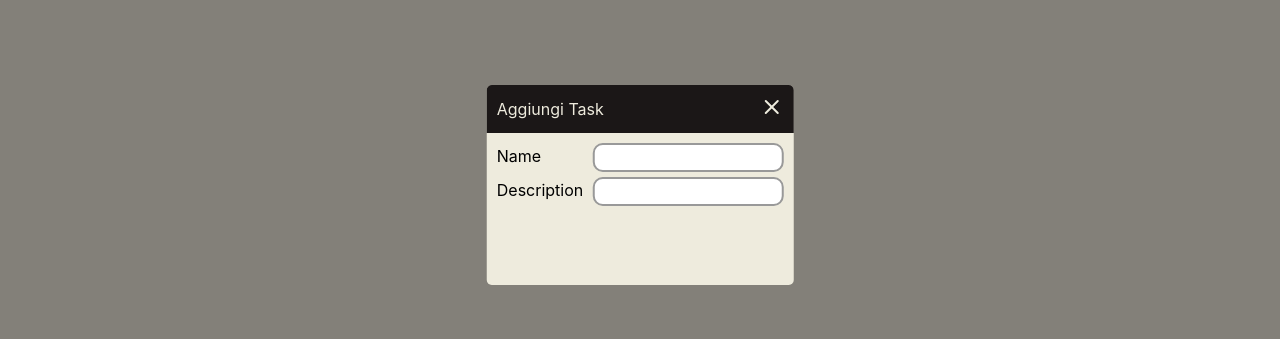
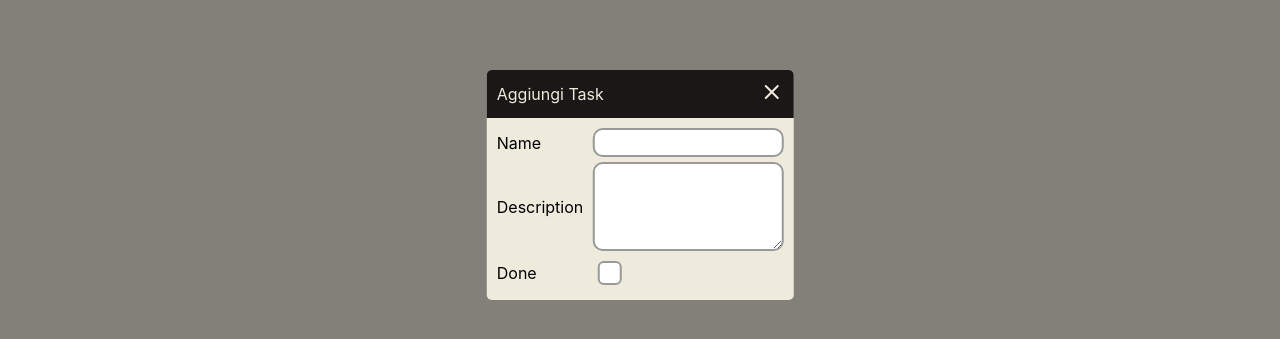
Before and after one commit to FabrizioRizzi/weeklyjobplan, a React (Create React App) app: page / in a window 1280 px wide. Both pictures are taken after a click on the element 1233 px from the left and 40 px from the top of the page. Shown: the part 215-554 px from the top of the page. Built offline with nearby package versions, Linux system fonts and the light colour scheme; no server answers; the database is empty.

Commit message:
Improved stuff

```diff
--- a/src/_colors.scss
+++ b/src/_colors.scss
@@ -1,5 +1,6 @@
 $main_dark: #1b1717;
 $main_light: #eeebdd;
+$white: #fff;
 
 $primary: #810000;
 
--- a/src/components/atoms/Checkbox/Checkbox.scss
+++ b/src/components/atoms/Checkbox/Checkbox.scss
@@ -7,6 +7,7 @@
   margin: 5px;
   cursor: pointer;
   border-radius: 6px;
+  background-color: $white;
 }
 
 .Checkbox:hover {
--- a/src/components/atoms/Task/Task.scss
+++ /dev/null
@@ -1,3 +0,0 @@
-.Task {
-  display: flex;
-}
--- /dev/null
+++ b/src/components/atoms/TextArea/TextArea.scss
@@ -0,0 +1,12 @@
+@import '../../../colors';
+
+.TextArea {
+  padding: 5px;
+  border: 2px solid $light_grey;
+  border-radius: 10px;
+  outline: none;
+}
+
+.TextArea:focus {
+  border: 2px solid $main_dark;
+}
--- /dev/null
+++ b/src/components/atoms/TextArea/TextArea.tsx
@@ -0,0 +1,14 @@
+import './TextArea.scss';
+
+export interface TextAreaProps {
+  value?: string;
+  onChange: (event: React.ChangeEvent<HTMLTextAreaElement>) => void;
+};
+
+const TextInput: React.FC<TextAreaProps> = (props) => {
+  return (
+    <textarea className="TextArea" rows={5} onChange={props.onChange} />
+  )
+};
+
+export default TextInput;
--- a/src/components/organisms/AddTaskModal/AddTaskModal.scss
+++ b/src/components/organisms/AddTaskModal/AddTaskModal.scss
@@ -1,6 +1,6 @@
 .Fields {
   display: grid;
   grid-template-columns: 1fr 2fr;
-  align-items: baseline;
+  align-items: center;
   row-gap: 5px;
 }
--- a/src/components/organisms/AddTaskModal/AddTaskModal.tsx
+++ b/src/components/organisms/AddTaskModal/AddTaskModal.tsx
@@ -2,8 +2,10 @@
 import { useState } from 'react';
 import { addTask } from '../../../firebase/firebase';
 import { TaskInterface } from '../../../sharedInterfaces';
+import Checkbox from '../../atoms/Checkbox/Checkbox';
 import Modal from '../../atoms/Modal/Modal';
-import TextInput from '../../atoms/TextInput/TextInput'
+import TextInput from '../../atoms/TextInput/TextInput';
+import TextArea from '../../atoms/TextArea/TextArea';
 import './AddTaskModal.scss';
 
 export interface AddTaskModalProps {
@@ -24,8 +26,12 @@ const AddTaskModal: React.FC<AddTaskModalProps> = (props) => {
     setName(event.target.value);
   }
 
-  const changeDescription = (event: React.ChangeEvent<HTMLInputElement>) => {
+  const changeDescription = (event: React.ChangeEvent<HTMLTextAreaElement>) => {
     setDescription(event.target.value);
+  }
+
+  const changeDone = (event: boolean) => {
+    setDone(event);
   }
 
   const handleSubmit = (event: React.FormEvent) => {
@@ -44,7 +50,10 @@ const AddTaskModal: React.FC<AddTaskModalProps> = (props) => {
             <TextInput value="name" onChange={changeName} />
 
             <div>Description</div>
-            <TextInput value="description" onChange={changeDescription} />
+            <TextArea value="description" onChange={changeDescription} />
+
+            <div>Done</div>
+            <Checkbox checked={done} onChange={changeDone} />
 
           </div>
         </div>
--- a/src/components/organisms/DaysTable/DaysTable.tsx
+++ b/src/components/organisms/DaysTable/DaysTable.tsx
@@ -1,7 +1,7 @@
 import dayjs from 'dayjs';
 import 'dayjs/locale/it';
 import { TaskInterface } from '../../../sharedInterfaces';
-import Task from '../../atoms/Task/Task';
+import Task from '../Task/Task';
 import Loader from '../../atoms/Loader/Loader';
 import './DaysTable.scss';
 
@@ -21,7 +21,10 @@ const DaysTable: React.FC<DaysTableProps> = (props) => {
           return (
             <div key={index}>
               <h3 className="DayTitle">{dayjs().week(props.week).day(index).format('dddd DD MMMM')}</h3>
-              {!props.loading && props.tasks.filter(task => task.dayIndex === index).map(task => <Task key={task.id} id={task.id!} name={task.name} done={task.done} />)}
+              {!props.loading && props.tasks
+                .filter(task => task.dayIndex === index)
+                .map(task => <Task key={task.id} id={task.id!} name={task.name} done={task.done} length={task.length} />)
+              }
             </div>
           )
         })}
--- /dev/null
+++ b/src/components/organisms/Task/Task.scss
@@ -0,0 +1,16 @@
+@import '../../../colors';
+
+.Task {
+  display: flex;
+  align-items: center;
+}
+
+.Crossed {
+  text-decoration: line-through;
+}
+
+.Length {
+  border: 2px solid $main_dark;
+  border-radius: 50%;
+  padding: 2px;
+}
--- a/src/components/atoms/Task/Task.tsx
+++ b/src/components/organisms/Task/Task.tsx
@@ -1,5 +1,5 @@
 import { updateDoneTask } from '../../../firebase/firebase';
-import Checkbox from '../Checkbox/Checkbox';
+import Checkbox from '../../atoms/Checkbox/Checkbox';
 import './Task.scss';
 
 export interface TaskProps {
@@ -18,12 +18,10 @@ const Task: React.FC<TaskProps> = (props) => {
   return (
     <div className="Task">
       <Checkbox checked={props.done} onChange={check} />
-      <div>
+      <div className={props.done ? "Crossed" : ""}>
         {props.name}
       </div>
-      <div>
-        {props.length}
-      </div>
+        {props.length && <div className="Length">{props.length}</div>}
     </div>
   )
 };
```
